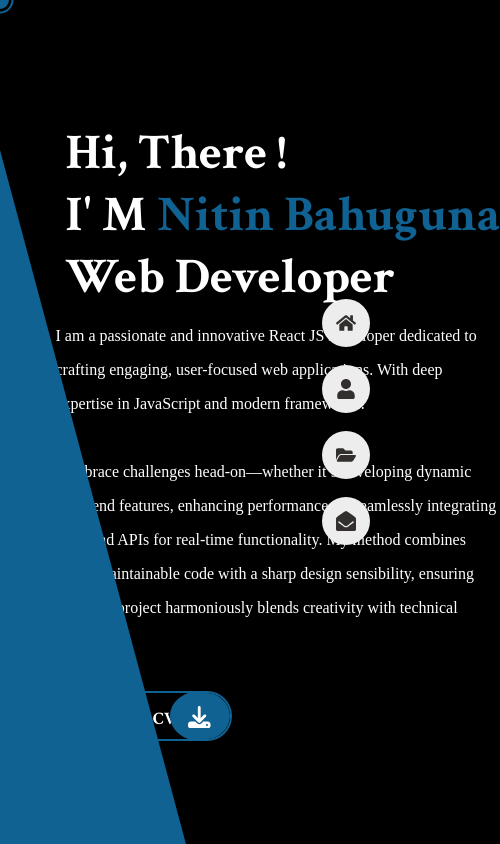
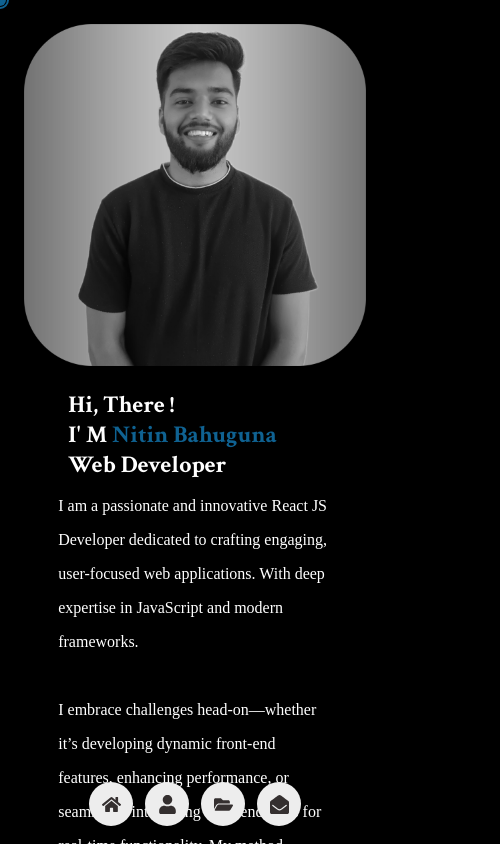
Before and after one commit to nitin-04/Personal-Portfolio, a React (Vite) app: page / in a window 390 px wide. Shown: the top 844 px of the page, 500 px wide, since content can reach past the window. Built offline with nearby package versions, Linux system fonts and the light colour scheme; a web font is replaced by a local one.

Commit message:
refactor: improve responsive styles across multiple components for better mobile and tablet layouts

```diff
--- a/src/App.css
+++ b/src/App.css
@@ -224,3 +224,94 @@ span{
   transform: translate(-50%, -50%);
   z-index: 9998;
 }
+
+
+
+/* Mobile Screens (max-width: 600px) */
+@media screen and (max-width: 600px) {
+  .container {
+    max-width: 90%; /* Reduce margin for better spacing */
+  }
+
+  .title {
+    font-size: 6vw;
+  }
+
+  .button {
+    padding: 4% 10%;
+    font-size: var(--tiny-font-size);
+    height: 50px;
+
+
+  }
+  .cv{
+    height: auto;
+    margin-right: 25px;
+  }
+
+  .button__icon {
+    width: 45px;
+    line-height: 45px;
+    font-size: 120%;
+  }
+
+  .home__img {
+    border-radius: 15px;
+  }
+
+  .loader-container {
+    background-color: rgba(0, 0, 0, 0.7);
+  }
+}
+
+/* Tablet Screens (max-width: 768px) */
+@media screen and (max-width: 768px) {
+  .container {
+    max-width: 85%;
+  }
+
+  .grid {
+    gap: 3%;
+  }
+
+  .title {
+    font-size: 9vw;
+  }
+
+  .button {
+    padding: 3% 8%;
+  }
+
+  .cursor-dot {
+    width: 12px;
+    height: 12px;
+  }
+
+  .cursor-outline {
+    width: 18px;
+    height: 18px;
+  }
+}
+
+/* Larger Screens (min-width: 768px) */
+@media screen and (min-width: 768px) {
+  .home__img {
+    height: 100%;
+  }
+
+  .title {
+    font-size: 4vw;
+  }
+
+  .button {
+    padding: 2.6% 5%;
+  }
+  .cv{
+    margin-right: 34px;
+  }
+
+  .button__icon {
+    width: 60px;
+    line-height: 60px;
+  }
+}
--- a/src/components/navbar.css
+++ b/src/components/navbar.css
@@ -57,5 +57,75 @@
   visibility: visible;
   border-radius: 24px 0 0 24px;
   height: 100%;
+}
+
+/* Small screens (landscape mode for icons) */
+@media screen and (max-width: 600px) {
+  .nav {
+    top: auto;
+    bottom: 0;
+    flex-direction: row;
+    justify-content: center;
+    left: 50%;
+    transform: translateX(-50%);
+  }
+
+  .nav__list {
+    width: 40px;
+    height: 40px;
+    display: flex;
+    gap: 30%;
+    justify-content: center;
+    align-items: center;
+    margin: 50px 10px 20px 10px;
+
+  }
+
+  .nav__icon {
+    font-size: 18px;
+  }
+
+  .nav__name {
+    font-size: 14px;
+  }
+
+  .button {
+    z-index: -1;
+    margin-bottom: 100px;
+  }
+
 
 }
+
+
+/* Tablets */
+@media screen and (max-width: 768px) {
+  .nav {
+    right: 15px;
+  }
+
+  .nav__link {
+    width: 44px;
+    height: 44px;
+  }
+
+  .nav__icon {
+    font-size: 19px;
+  }
+}
+
+/* Larger screens */
+@media screen and (min-width: 768px) {
+  .nav {
+    right: 20px;
+  }
+
+  .nav__link {
+    width: 48px;
+    height: 48px;
+  }
+
+  .nav__icon {
+    font-size: 20px;
+  }
+}
--- a/src/pages/about/about.css
+++ b/src/pages/about/about.css
@@ -243,3 +243,122 @@
   color: #d0d0d0;
   padding-top: 10px;
 }
+
+
+
+
+
+/* Mobile Screens (max-width: 600px) */
+@media screen and (max-width: 600px) {
+  .about__container,
+  .info__list,
+  .stats,
+  .resume__container {
+    grid-template-columns: 1fr;
+  }
+
+  .about__para {
+    font-size: 3.5vw;
+    margin-bottom: 10%;
+  }
+
+  .section__subtitle {
+    font-size: 30px;
+  }
+
+  .info__list .info__title,
+  .info__list .info__description {
+    font-size: 12px;
+  }
+
+  .stats {
+    margin: 5% 2% 15%;
+  }
+
+  .stats__no {
+    font-size: 35px;
+  }
+
+  .resume__container {
+    padding: 20px 10px;
+  }
+
+  .resume__item {
+    padding: 15px;
+  }
+
+  .resume__subtitle {
+    font-size: 20px;
+  }
+
+  .skills__container {
+    grid-template-columns: 1fr;
+  }
+
+  .SkillBox {
+    font-size: 60px;
+    padding: 15px;
+  }
+
+  .SkillLabel {
+    font-size: 14px;
+  }
+}
+
+/* Tablet Screens (max-width: 768px) */
+@media screen and (max-width: 768px) {
+  .about__container,
+  .info__list,
+  .stats,
+  .resume__container {
+    grid-template-columns: repeat(1, 1fr);
+  }
+
+  .about__para {
+    font-size: 4.5vw;
+  }
+
+  .section__subtitle {
+    font-size: 40px;
+  }
+
+  .stats__no {
+    font-size: 40px;
+  }
+
+  .resume__item {
+    padding: 30px;
+  }
+
+  .resume__subtitle {
+    font-size: 24px;
+  }
+
+  .skills__container {
+    grid-template-columns: repeat(1, 1fr);
+  }
+
+  .SkillBox {
+    font-size: 75px;
+    padding: 20px;
+  }
+
+  .SkillLabel {
+    font-size: 15px;
+  }
+}
+
+/* Larger Screens (min-width: 768px) */
+@media screen and (min-width: 768px) {
+  .resume__container {
+    padding: 50px 30px;
+  }
+
+  .stats__box {
+    padding: 3% 4%;
+  }
+
+  .skills__container {
+    grid-template-columns: repeat(4, minmax(200px, 1fr));
+  }
+}
--- a/src/pages/contact/contact.css
+++ b/src/pages/contact/contact.css
@@ -126,7 +126,6 @@
 
 .send_button:hover {
     color: var(--text-white);
-
 }
 
 .send_button::before {
@@ -139,7 +138,7 @@
     transition: all 0.3s ease-out;
 }
 
-  .send_button:hover::before{
+.send_button:hover::before {
     transform: translateX(0);
 }
 
@@ -169,3 +168,98 @@
 .status-message.error {
     color: red;
 }
+
+
+
+/* Mobile Screens (max-width: 600px) */
+@media screen and (max-width: 600px) {
+    .contact__container {
+        grid-template-columns: 1fr;
+        padding: 10px;
+    }
+
+    .contact__form {
+        padding: 5px;
+    }
+
+    .contact__title {
+        font-size: 28px;
+    }
+
+    .contact__description {
+        font-size: 16px;
+    }
+
+    .contact__info .info__item {
+        column-gap: 8px;
+    }
+
+    .form__input-group{
+        display: flex;
+        flex-direction: column;
+    }
+
+
+    .form__control {
+        font-size: 16px;
+        padding: 10px 15px;
+    }
+
+    .send_button {
+        padding: 8px 12px;
+        font-size: 14px;
+        z-index: -1;
+        margin-bottom: 100px;
+    }
+
+    .status-message {
+        font-size: 20px;
+    }
+    .msg{
+        font-size: 14px;
+        margin-right: 30px;
+    }
+
+}
+
+/* Tablet Screens (max-width: 768px) */
+@media screen and (max-width: 768px) {
+    .contact__container {
+        grid-template-columns: 1fr;
+        padding: 15px;
+    }
+
+    .form__input-group {
+        grid-template-columns: 1fr;
+    }
+
+    .form__control {
+        font-size: 18px;
+    }
+
+    .send_button {
+        padding: 18px 40px;
+    }
+
+    .contact__title {
+        font-size: 22px;
+    }
+
+
+    .status-message {
+        font-size: 24px;
+    }
+}
+
+/* Larger Screens (min-width: 768px) */
+@media screen and (min-width: 768px) {
+    .contact__container {
+        grid-template-columns: 4fr 8fr;
+    }
+
+    .contact__title {
+        font-size: 40px;
+    }
+
+
+}
--- a/src/pages/home/home.css
+++ b/src/pages/home/home.css
@@ -46,3 +46,63 @@
     background-color: var(--first-color);
     transform: rotate(-15deg);
 }
+
+
+
+
+/* Mobile (max-width: 600px) */
+@media screen and (max-width: 600px) {
+    .home {
+      display: flex;
+      flex-direction: column; /* Stack image and text */
+      padding: 20px;
+      height: auto;
+    }
+
+    .home__img {
+      width: 100%;
+      height: auto;
+      border-radius: 15px;
+    }
+
+    .home__data {
+      padding-top: 16px;
+    }
+
+    .home__title {
+      font-size: 24px;
+      white-space: normal;
+      text-overflow: initial;
+    }
+
+    .color__block {
+      top: -70%;
+      left: -90%;
+      height: auto;
+
+    }
+  }
+
+  /* Tablet (max-width: 768px) */
+  @media screen and (max-width: 768px) {
+    .home {
+      grid-template-columns: 1fr; /* Single column layout */
+      height: auto;
+      padding: 24px;
+    }
+
+    .home__img {
+      height: auto;
+      width: 100%;
+    }
+
+    .home__data {
+      padding-top: 24px;
+      max-width: 80%;
+    }
+
+    .color__block {
+      top: -60%;
+      left: -85%;
+    }
+  }
--- a/src/pages/portfolio/portfolio.css
+++ b/src/pages/portfolio/portfolio.css
@@ -63,3 +63,87 @@
   color: var(--text-white);
   color: black;
 }
+
+
+
+
+
+/* Mobile Screens (max-width: 600px) */
+@media screen and (max-width: 600px) {
+  .para {
+    font-size: 3.5vw;
+    margin: 5% 8%;
+  }
+  .project_name{
+    font-size: 5vw;
+    color: var(--first-color);
+  }
+
+  .project {
+    margin: 3% 2%;
+    flex-direction: column;
+    align-items: center;
+  }
+
+  .projectBox {
+    width: 90%;
+    height: auto;
+    margin: 3% 0;
+    font-size: 4vw;
+    padding: 5%;
+  }
+  .projectDesc{
+    margin-top: 30px;
+    height: 150px;
+    font-size: 1rem;
+    line-height: 20px;
+  }
+
+  .projectPhoto {
+    margin: 15px 0;
+  }
+
+  .projectbtn {
+    font-size: 16px;
+    width: 80%;
+    height: 40px;
+  }
+}
+
+/* Tablet Screens (max-width: 768px) */
+@media screen and (max-width: 768px) {
+  .para {
+    font-size: 3 vw;
+    margin: 4% 10%;
+  }
+
+  .projectBox {
+    justify-items: center;
+    width: 70%;
+    height: auto;
+    margin: 4% 2%;
+    font-size: 2vw;
+  }
+
+  .projectbtn {
+    font-size: 15px;
+    width: 44%;
+  }
+}
+
+/* Larger Screens (min-width: 768px) */
+@media screen and (min-width: 768px) {
+  .para {
+    font-size: 1.2vw;
+    margin: 2.5% 12%;
+  }
+
+  .projectBox {
+    width: 25%;
+    height: auto;
+  }
+
+  .projectbtn {
+    font-size: 17px;
+  }
+}
```
Lines whose indentation alone changed are shown as unchanged.
